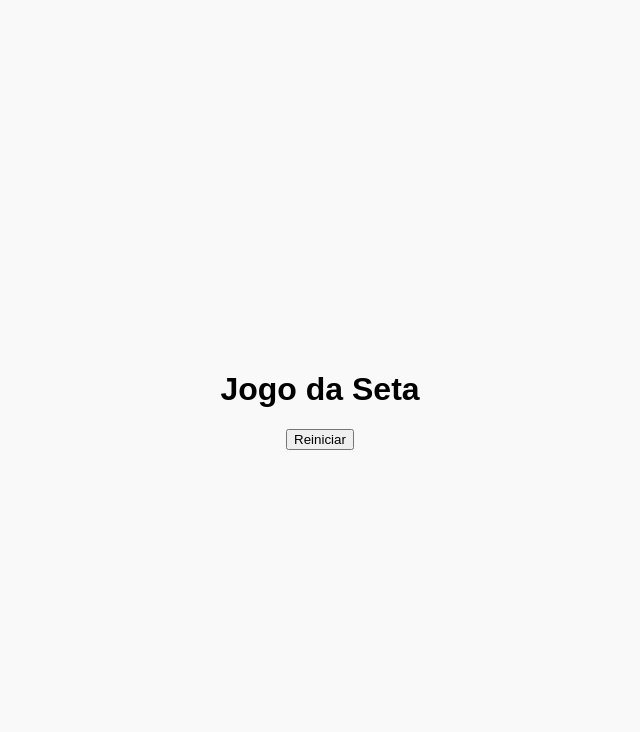
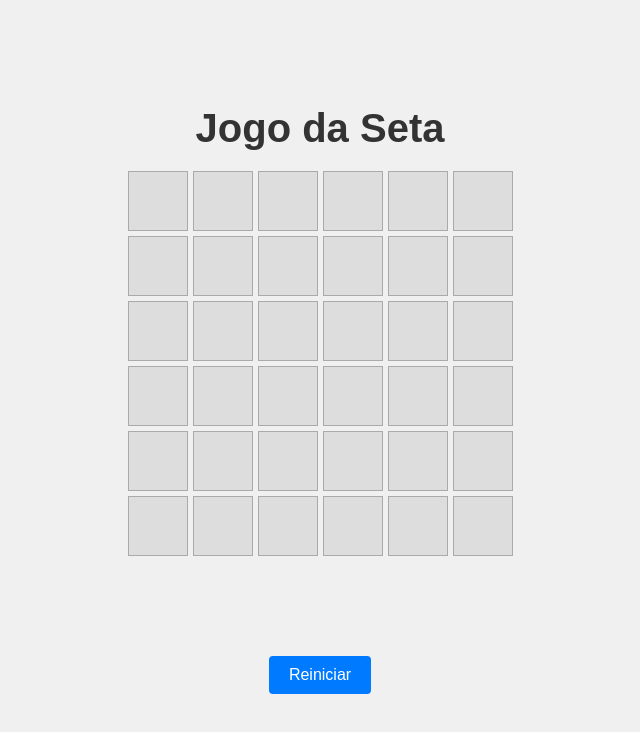
Before and after one commit to z7pedro/jogo, a plain HTML site: page TESTEALFA/index.html in a window 1280 px wide. Shown: the whole page, without its empty margins (320-960 px from the left). Drawn offline with Linux system fonts and the light colour scheme.

Commit message:
Update style.css

```diff
--- a/TESTEALFA/style.css
+++ b/TESTEALFA/style.css
@@ -5,50 +5,75 @@
 body {
   margin: 0;
   padding: 0;
-  background-color: #f9f9f9;
+  background-color: #f0f0f0;
+  font-family: Arial, sans-serif;
   display: flex;
   justify-content: center;
   align-items: center;
   min-height: 100vh;
-  font-family: sans-serif;
 }
 
 #container {
   text-align: center;
+  width: max-content;
 }
 
-#board {
-  display: grid;
-  grid-template-columns: repeat(6, 60px);
-  grid-gap: 5px;
-  justify-content: center;
+header {
   margin-bottom: 20px;
 }
 
-.square {
+header h1 {
+  font-size: 2.5rem;
+  color: #333;
+  margin: 0;
+  font-weight: 700;
+  user-select: none;
+}
+
+#tabela {
+  display: grid;
+  grid-template-columns: repeat(6, 60px);
+  gap: 5px;
+  margin-bottom: 20px;
+}
+.quadrado {
   width: 60px;
   height: 60px;
   background-color: #ddd;
   border: 1px solid #aaa;
   cursor: pointer;
+  user-select: none;
+  transition: background-color 0.3s ease;
 }
 
-.square.correct {
+.quadrado.correto {
   background-color: lightgreen;
+  cursor: default;
 }
 
-.square.wrong {
+.quadrado.errado {
   background-color: lightcoral;
+  cursor: default;
 }
 
-#arrowContainer {
+#containerSeta {
   font-size: 50px;
   height: 60px;
   margin-bottom: 20px;
+  user-select: none;
 }
 
-#restartBtn {
+#botaoReiniciar {
   padding: 10px 20px;
   font-size: 16px;
   cursor: pointer;
+  border: none;
+  background-color: #007BFF;
+  color: white;
+  border-radius: 4px;
+  transition: background-color 0.3s ease;
 }
+
+#botaoReiniciar:hover {
+  background-color: #0056b3;
+}
```
